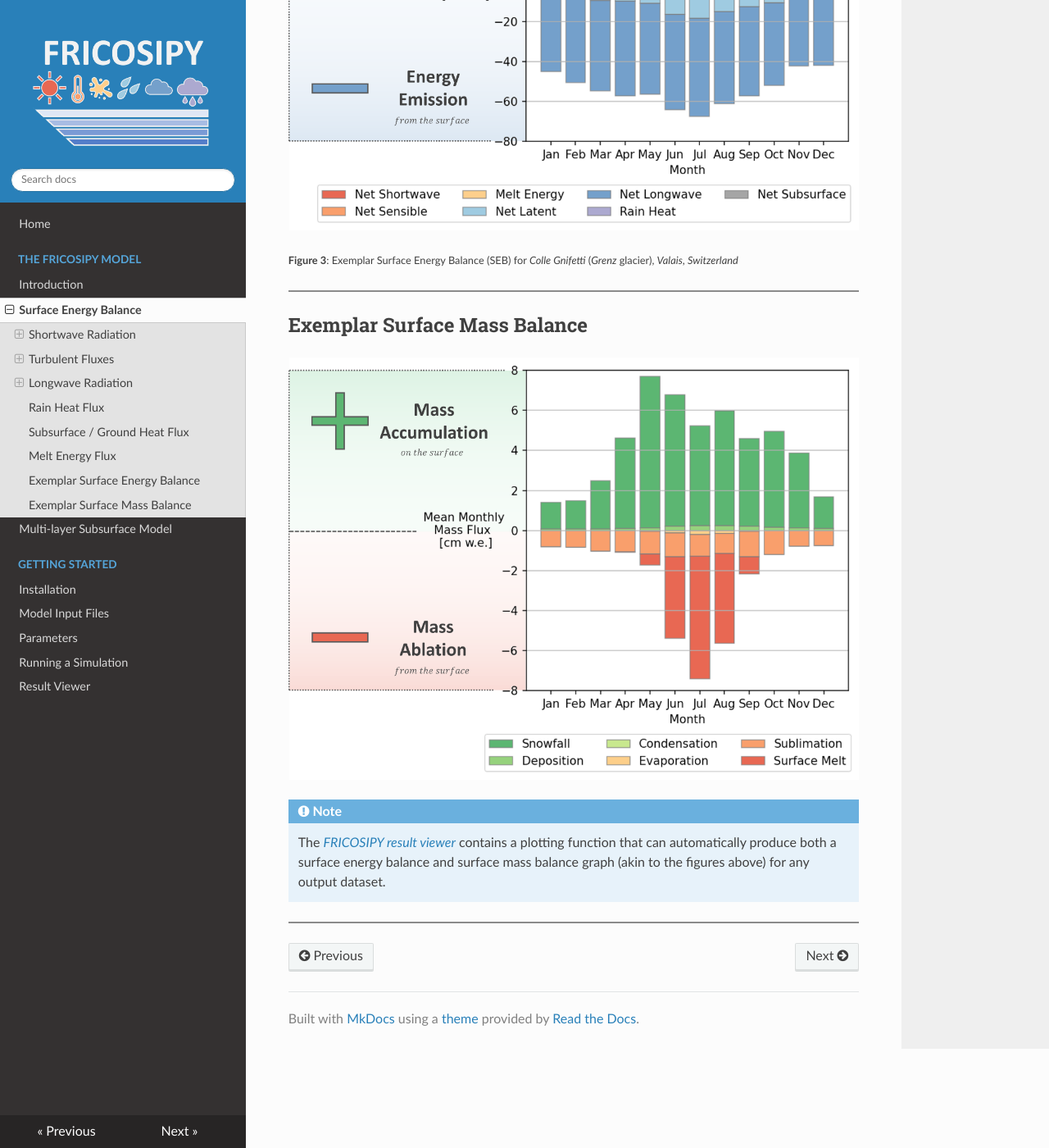
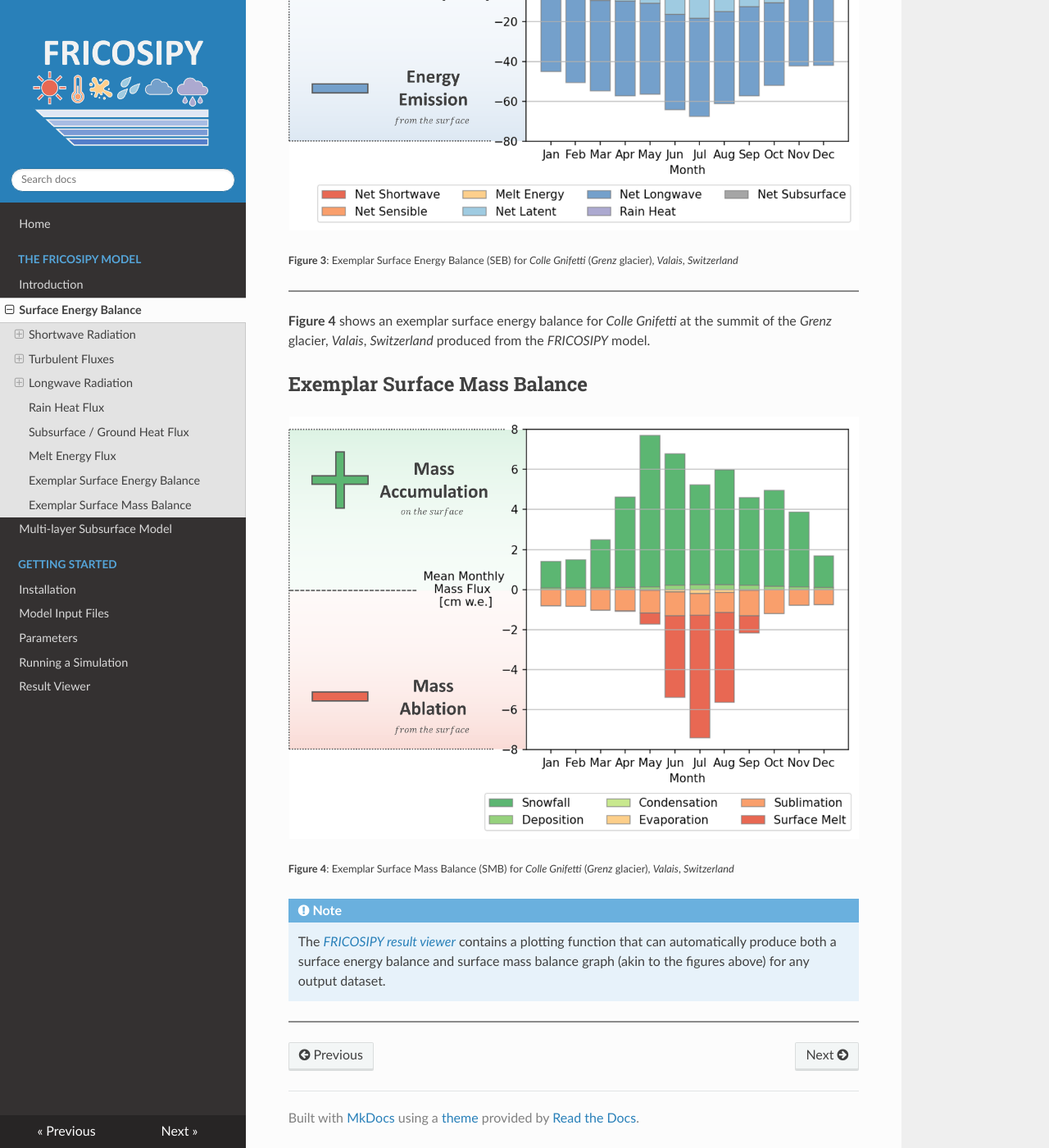
Before and after one commit to MarcusGastaldello/FRICOSIPY, an MkDocs documentation site: the page built from docs/surface_energy_balance.md, in a window 1280 px wide and 1400 px high, scrolled down 7471 px. Shown: the whole window at 82% size. Built offline with MkDocs 1.6.1, drawn with Linux system fonts in a browser that asks for light colours; nearby versions of some CDN libraries.

Commit message:
Update surface_energy_balance.md

```diff
--- a/docs/surface_energy_balance.md
+++ b/docs/surface_energy_balance.md
@@ -334,10 +334,13 @@ Visualising the Surface Energy Balance (SEB) is important for understanding and
 
 <hr style="height:2px; background-color:#8b8b8b; border:none;" />
 
+**Figure 4** shows an exemplar surface energy balance for *Colle Gnifetti* at the summit of the *Grenz* glacier, *Valais*, *Switzerland* produced from the *FRICOSIPY* model.
 
 ## Exemplar Surface Mass Balance
 
 ![Alt text](images/Exemplar_SMB.png)
+
+<small> **Figure 4**: Exemplar Surface Mass Balance (SMB) for *Colle Gnifetti* (*Grenz* glacier), *Valais*, *Switzerland* </small>
 
 !!! note
 
```
